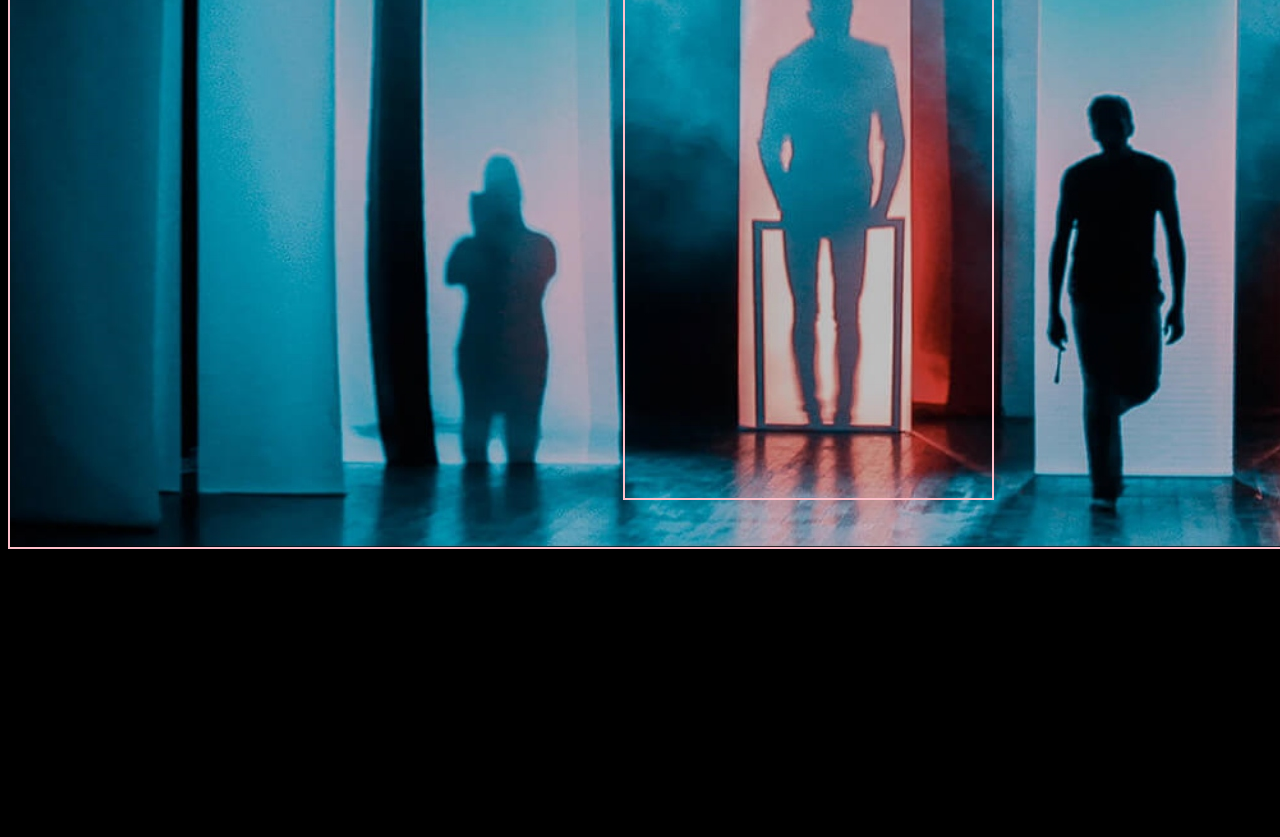
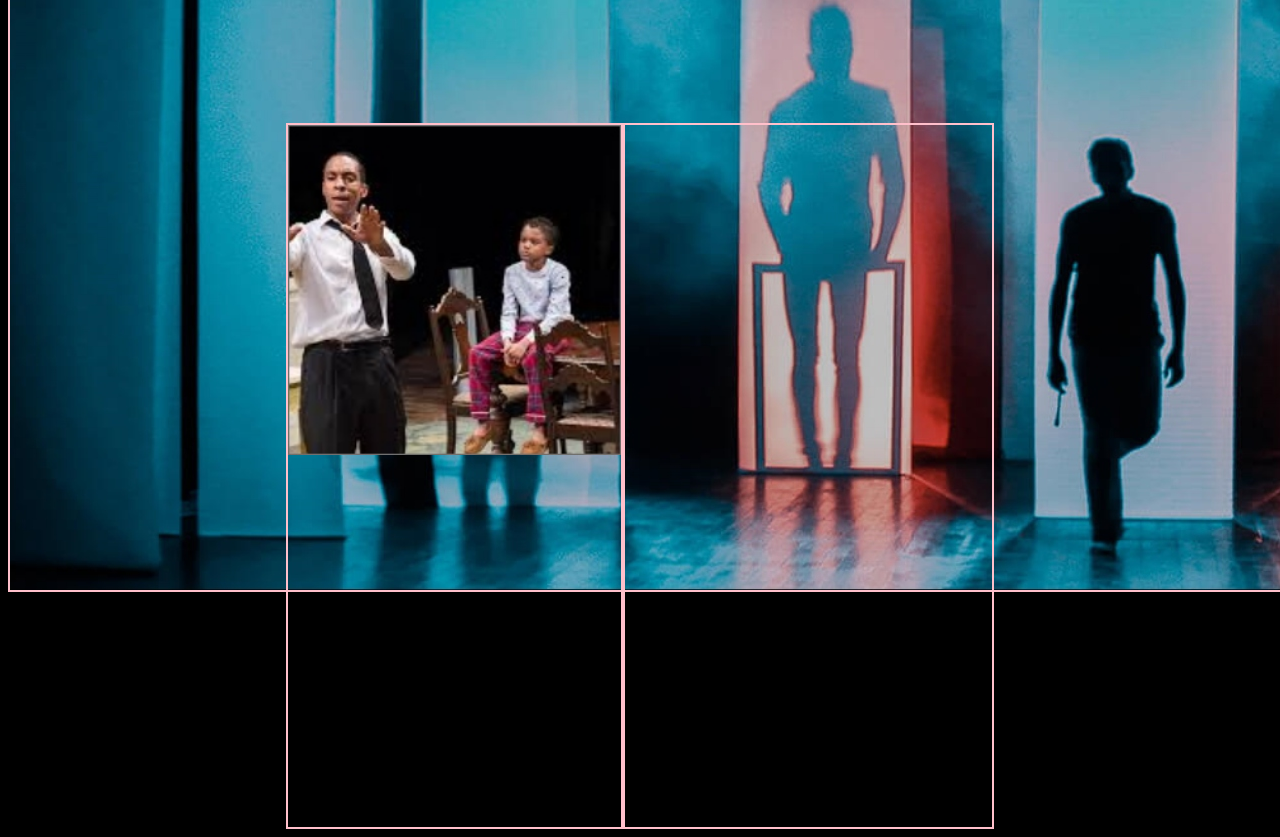
Before and after one commit to Rcordero231/day3-homework, a plain HTML site: page index.html in a window 1280 px wide. Shown: the part 560-1397 px from the top of the page. Before the commit the page ends 1109 px from the top, so only its background shows below. Drawn offline with Linux system fonts and the light colour scheme.

Commit message:
image overlay issues

```diff
--- a/CSS/main.css
+++ b/CSS/main.css
@@ -52,6 +52,16 @@ body {
     grid-area: tickets;
 }
 
+.image2 {
+    grid-area: image2;
+}
+
+.image2-container {
+    display: flex;
+    flex-direction: column;
+    justify-content: center;
+}
+
 .info-container {
 
 }
--- a/index.html
+++ b/index.html
@@ -25,6 +25,11 @@
                 <img src="theater-image-background.jpg">
             </div>
         </div>
+        <div class="image2 area-border">
+            <div class="image2-container">
+                <img src="a-raisin-in-the-sun-theater-1.jpg">
+            </div>
+        </div>
         <div class="tickets area-border">
             <div class="info-container">
 
```
Also changed, not shown: a-raisin-in-the-sun-theater-1.jpg (added).
